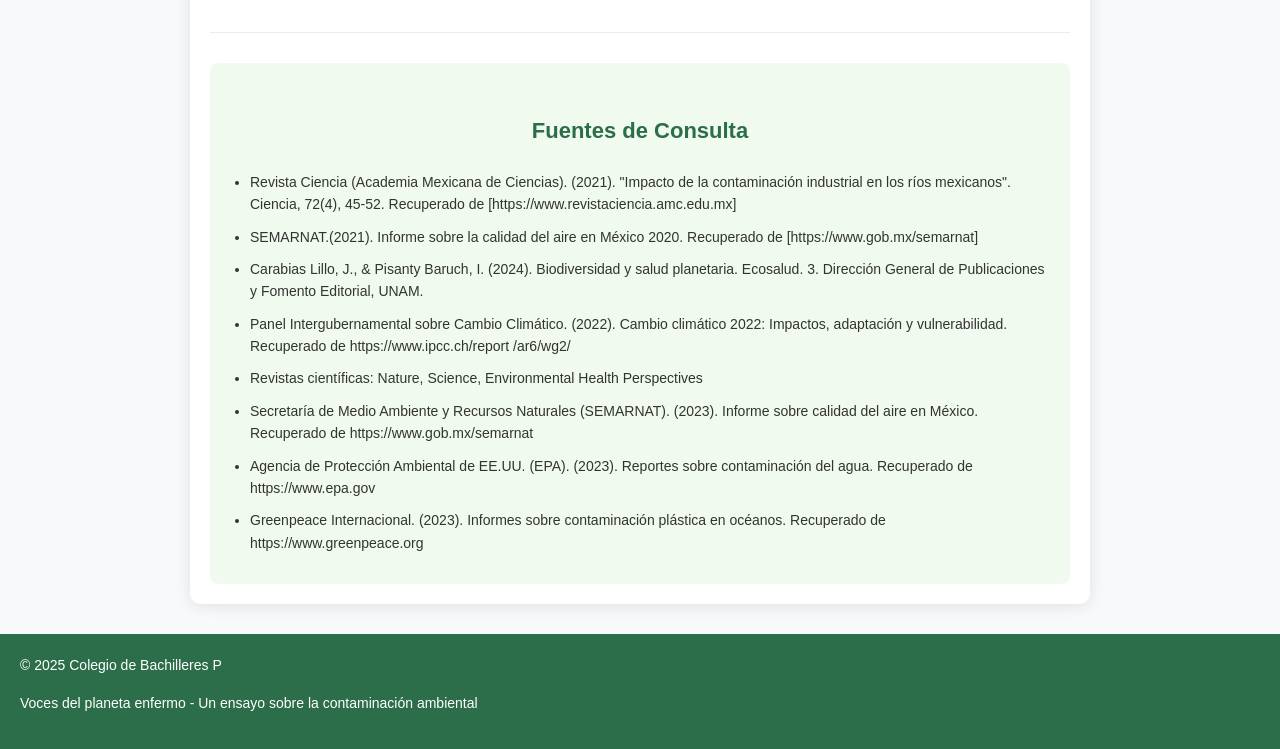
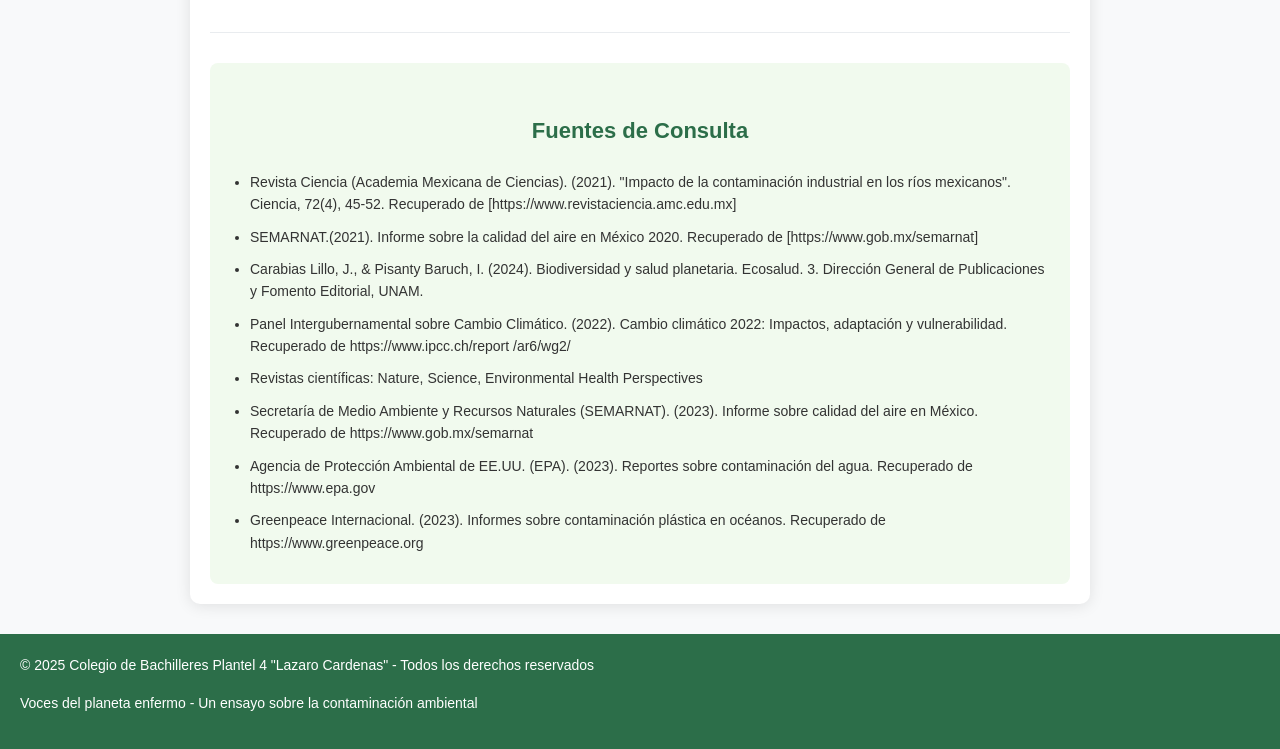
Before and after one commit to marioeidansergioulises/Tap, a plain HTML site: page index.html in a window 1280 px wide. Shown: the part 6171-6920 px from the top of the page. Drawn offline with Linux system fonts and the light colour scheme.

Commit message:
Update index.html

```diff
--- a/index.html
+++ b/index.html
@@ -389,7 +389,7 @@
 
     <!-- Pie de página -->
     <footer>
-        <p>&copy; 2025 Colegio de Bachilleres P<lantel 4 "Lazaro Cardenas" - Todos los derechos reservados</p>
+        <p>&copy; 2025 Colegio de Bachilleres Plantel 4 "Lazaro Cardenas" - Todos los derechos reservados</p>
         <p>Voces del planeta enfermo - Un ensayo sobre la contaminación ambiental</p>
     </footer>
 </body>
```
